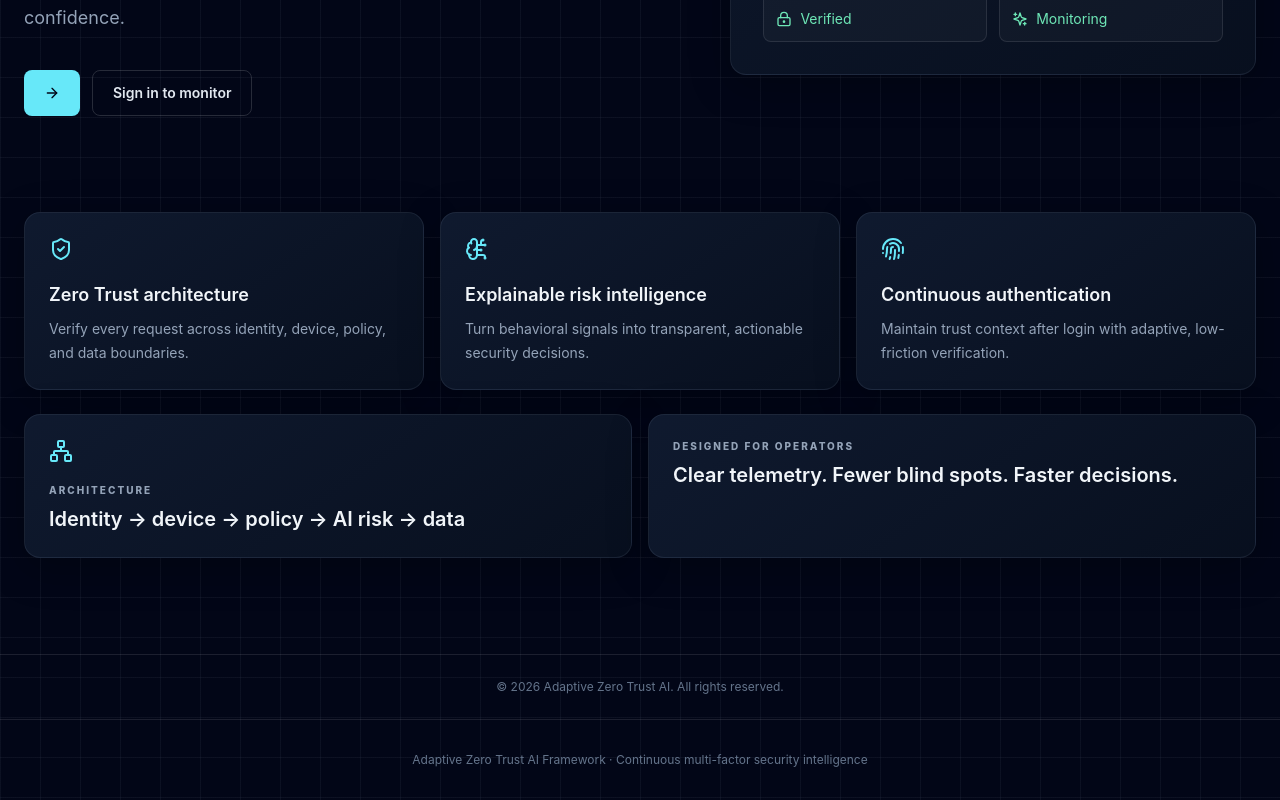
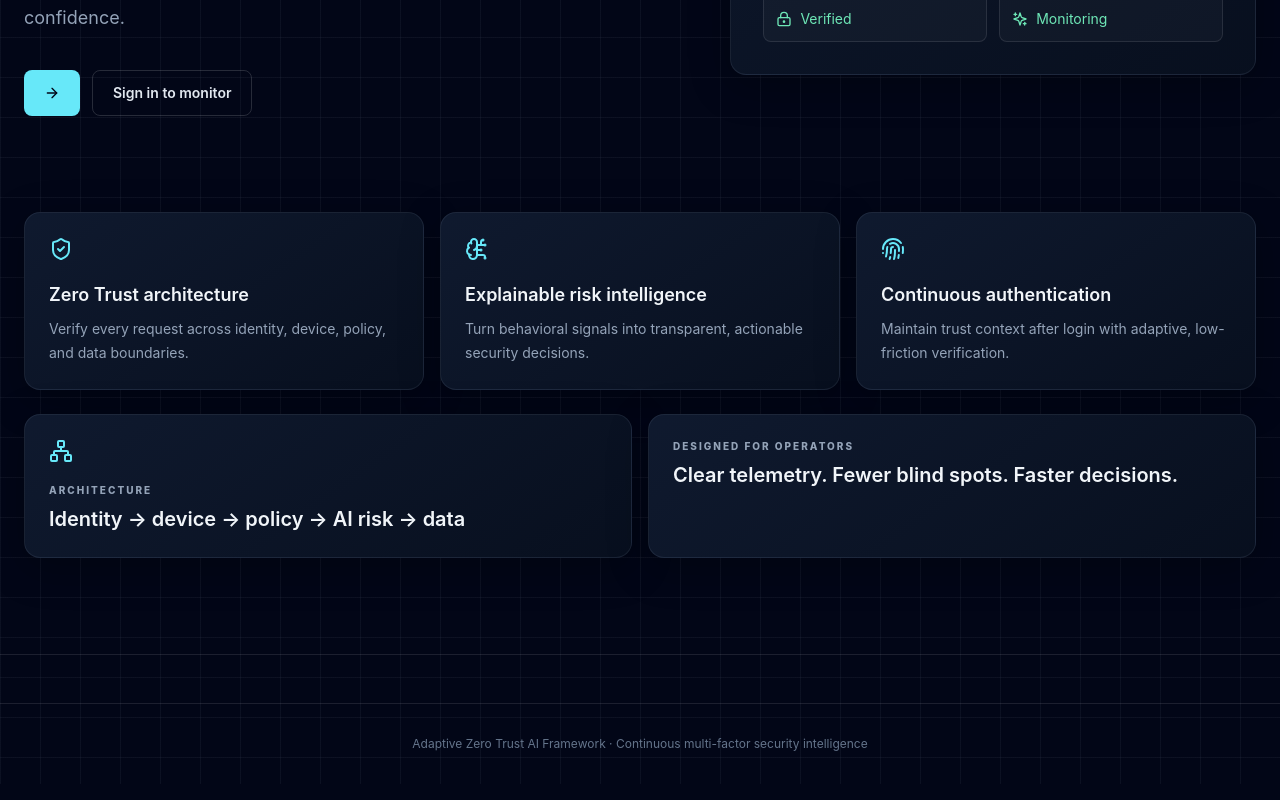
Before and after one commit to BabaKullayappa13/Adaptive-Zero-Trust-AI-Framework-, a Next.js app in the folder frontend/: page / in a window 1280 px wide. Shown: the part 603-1403 px from the top of the page. Built offline with nearby package versions, Linux system fonts and the light colour scheme; no server answers.

Commit message:
fix: remove outdated copyright notice from site footer
Co-authored-by: M Baba Kullayappa <225378151+BabaKullayappa13@users.noreply.github.com>

```diff
--- a/frontend/components/site-footer.tsx
+++ b/frontend/components/site-footer.tsx
@@ -1,7 +1,6 @@
 export default function SiteFooter() {
   return (
     <footer className="border-t border-white/10 px-4 py-6 text-center text-xs text-slate-500 sm:px-6">
-      <p>© 2026 Adaptive Zero Trust AI. All rights reserved.</p>
     </footer>
   )
 }
```
